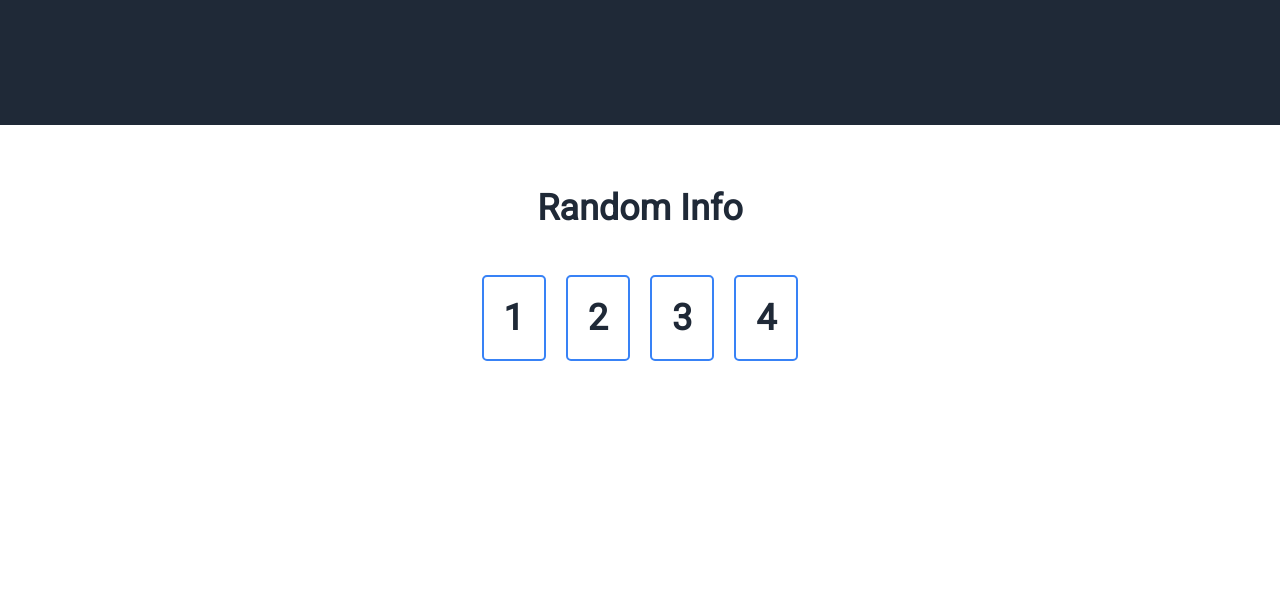
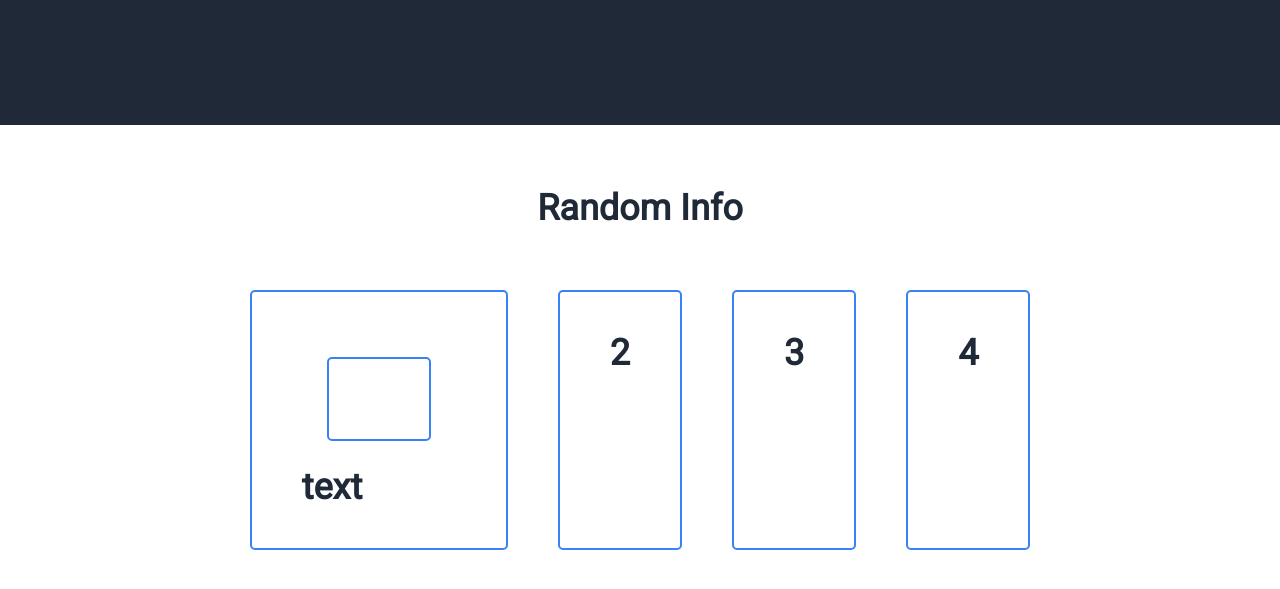
Before and after one commit to 12nuskek/MyFirstLandingPage, a plain HTML site: page index.html in a window 1280 px wide. Shown: the part 223-812 px from the top of the page. Drawn offline with Linux system fonts and the light colour scheme.

Commit message:
configuring text to be under squares

```diff
--- a/index.html
+++ b/index.html
@@ -35,7 +35,12 @@
             <p> Random Info</p>
          </div>
         <div class="item squares-group">
-            <div class="squares">1</div>
+            <div class="squares">
+                <div class="squares"></div>
+                <div class="item">
+                    text
+                </div>
+            </div>
             <div class="squares">2</div>
             <div class="squares">3</div>
             <div class="squares">4</div>
--- a/styles.css
+++ b/styles.css
@@ -80,8 +80,13 @@ justify-content: space-evenly;
 
 .squares{
 display: flex;
-padding: 20px;
+padding: 40px 50px 40px 50px;
 border: 2px solid #3882f6;
-margin: 10px;
+margin: 25px;
 border-radius: 5px;
+flex-direction: column;
 }
+
+.squares div{
+
+  }
```
